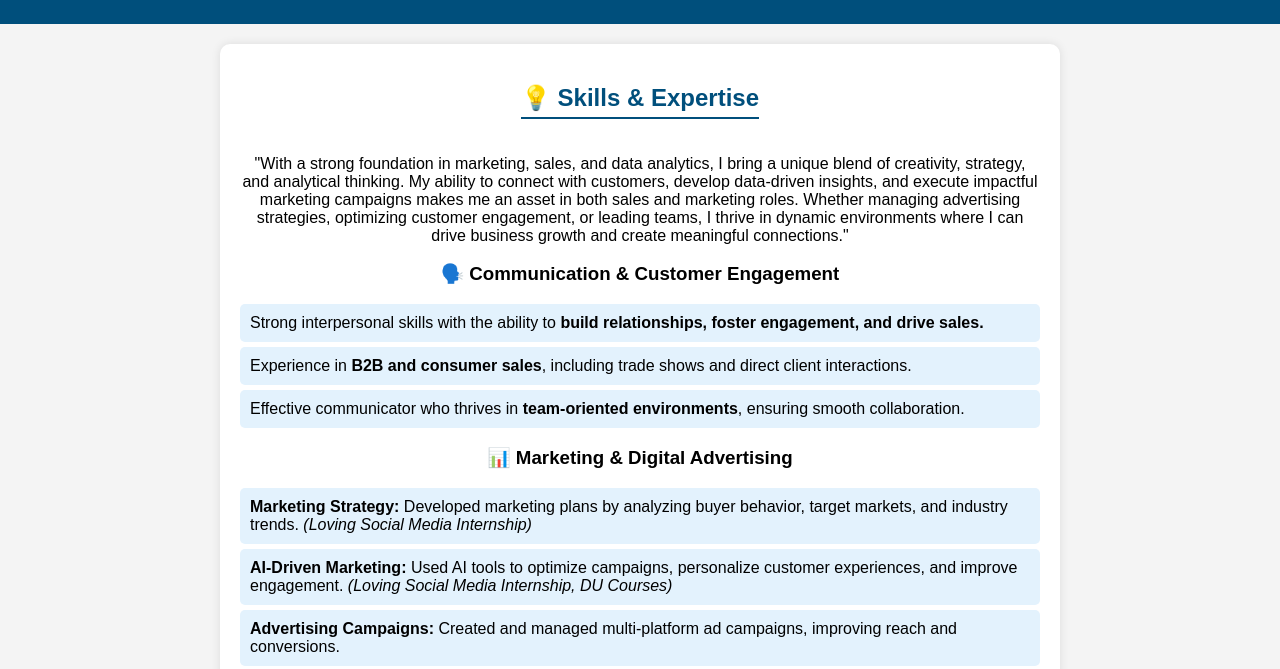
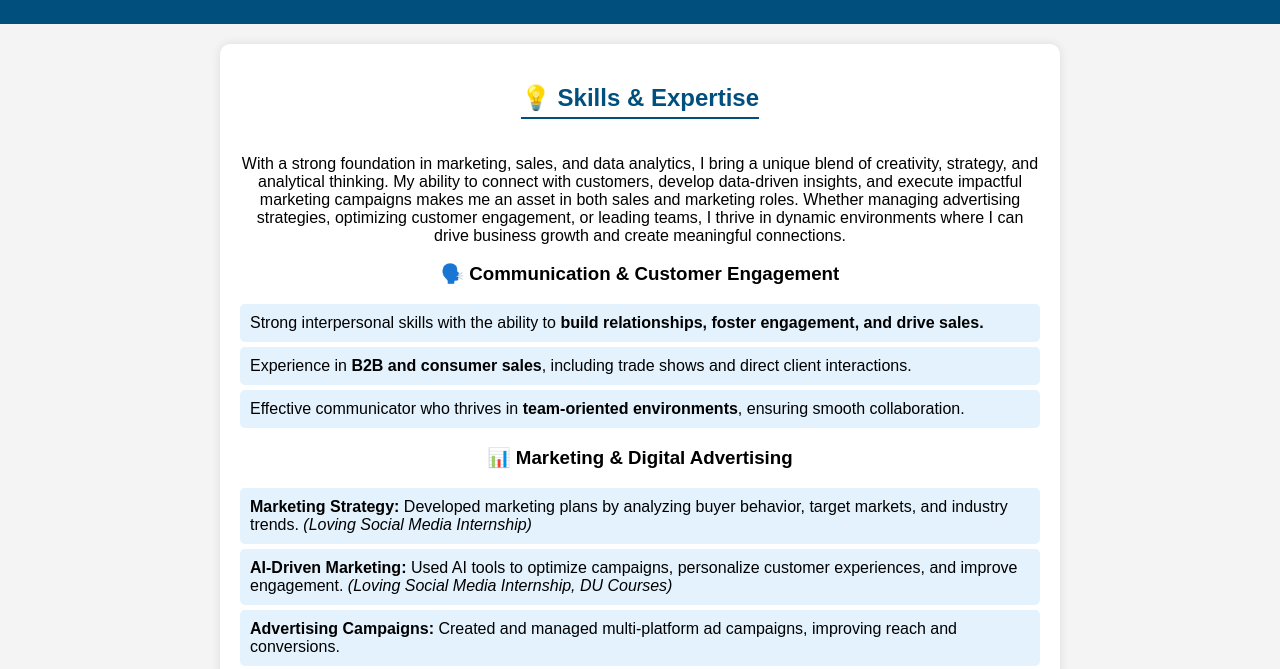
Before and after one commit to jeffreyLoyal/jeffreyLoyal.github.io, a plain HTML site: page skills.html in a window 1280 px wide. Shown: the part 130-799 px from the top of the page. Drawn offline with Linux system fonts and the light colour scheme.

Commit message:
Update skills.html

```diff
--- a/skills.html
+++ b/skills.html
@@ -24,7 +24,7 @@
     <section>
         <h2>💡 Skills & Expertise</h2>
 
-        <p>"With a strong foundation in marketing, sales, and data analytics, I bring a unique blend of creativity, strategy, and analytical thinking. My ability to connect with customers, develop data-driven insights, and execute impactful marketing campaigns makes me an asset in both sales and marketing roles. Whether managing advertising strategies, optimizing customer engagement, or leading teams, I thrive in dynamic environments where I can drive business growth and create meaningful connections."</p>
+        <p>With a strong foundation in marketing, sales, and data analytics, I bring a unique blend of creativity, strategy, and analytical thinking. My ability to connect with customers, develop data-driven insights, and execute impactful marketing campaigns makes me an asset in both sales and marketing roles. Whether managing advertising strategies, optimizing customer engagement, or leading teams, I thrive in dynamic environments where I can drive business growth and create meaningful connections.</p>
 
         <h3>🗣️ Communication & Customer Engagement</h3>
         <ul>
```
